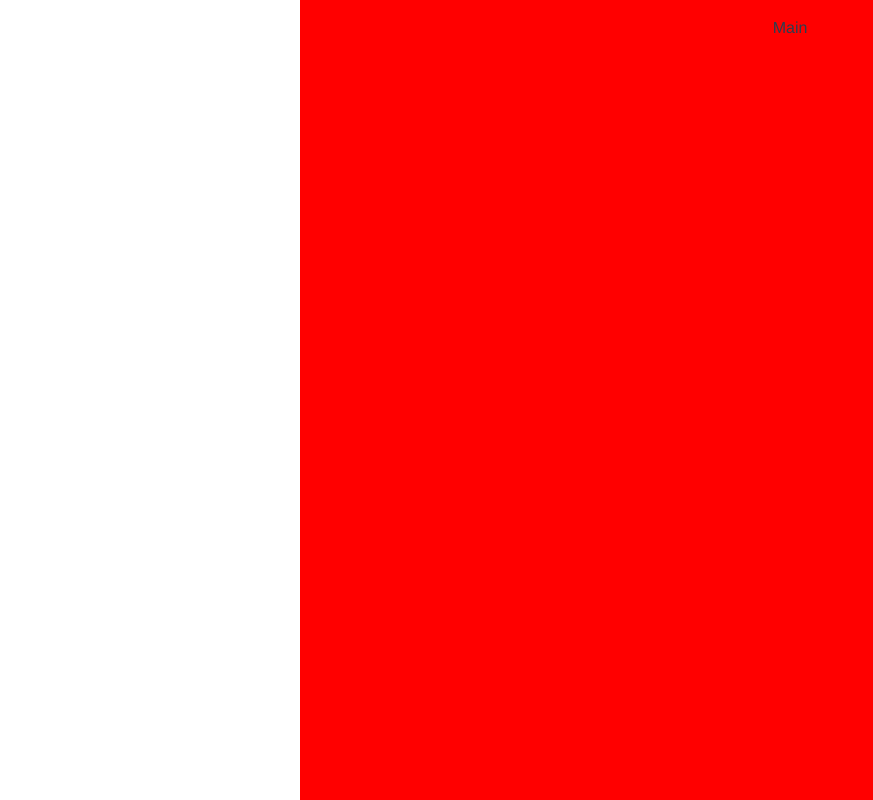
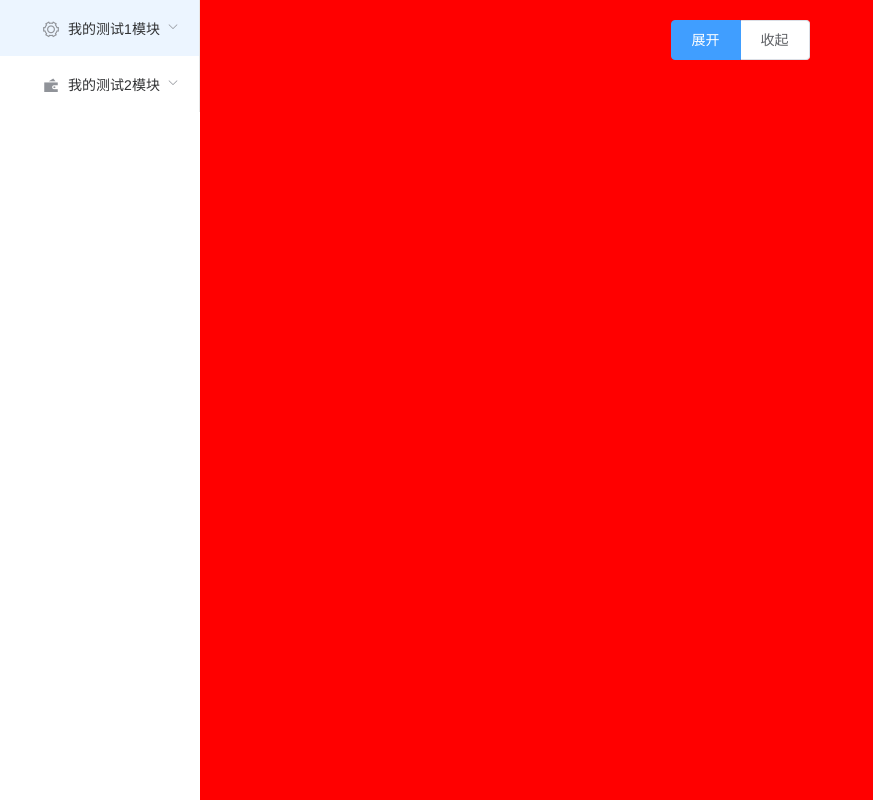
Before and after one commit to xuangegit/cartoonfontWeb, a Vue app: page /#/layout in a window 1280 px wide. Shown: the whole page, without its empty margins (0-873 px from the left). Built offline with nearby package versions, Linux system fonts and the light colour scheme.

Commit message:
优化myLayout组件

```diff
--- a/src/components/newLayout/index.vue
+++ b/src/components/newLayout/index.vue
@@ -1,9 +1,14 @@
 <template>
     <el-container>
-      <el-aside>
-        <nav-menu></nav-menu>
+      <el-aside :style="{width:(isCollapse?'auto':'200px')}">
+        <nav-menu :isCollapse="isCollapse"></nav-menu>
       </el-aside>
-      <el-main>Main</el-main>
+      <el-main>
+        <el-radio-group v-model="isCollapse" style="margin-bottom: 20px;">
+          <el-radio-button :label="false">展开</el-radio-button>
+          <el-radio-button :label="true">收起</el-radio-button>
+        </el-radio-group>
+      </el-main>
     </el-container>
 </template>
 <script>
@@ -13,7 +18,9 @@ export default {
     navMenu
   },
   data(){
-    return {}
+    return {
+      isCollapse: false
+    }
   }
 }
 </script>
--- a/src/components/newLayout/navMenu.vue
+++ b/src/components/newLayout/navMenu.vue
@@ -1,36 +1,46 @@
 <template>
   <div>
+
     <el-menu mode="vertical" :collapse="isCollapse" unique-opened :router="true">
         <template v-for="(subMenuData,i) in menuList">
-          <el-submenu  v-if="subMenuData.children" :key="i" :index="i">
+          <el-submenu  v-if="subMenuData.children" :key="i" :index="i+''">
             <template slot="title">
                 <i :class="subMenuData.icon"></i>
                 <span>{{subMenuData.name}}</span>
             </template>
             <el-menu-item v-for="menuItem in subMenuData.children" :index="menuItem.path" :key="menuItem.path">{{menuItem.name}}</el-menu-item>
           </el-submenu>
+          <el-menu-item v-else  :index="submenuData.path"  :key="subMenuData.path">
+             <i :class="subMenuData.icon"></i>
+             <span slot="title">{{subMenuData.name}}</span>
+          </el-menu-item>
         </template>
     </el-menu>
   </div>
 </template>
 <script>
 export default {
+  props:{
+    isCollapse:{
+      // default: false
+    }
+  },
   data(){
     return{
-      isCollapse: false,
+      // isCollapse: false,
       menuList:[
         {
-          name: 'test1',
+          name: '我的测试1模块',
           icon:"el-icon-setting",
-          chilldren: [
+          children: [
             {name:"上传页面", path:'/upload'},
             {name:'测试页面',path:'/myTest'}
           ]
         },
         {
-          name: 'test2',
-          icon:"el-icon-tools",
-          chilldren: [
+          name: '我的测试2模块',
+          icon:"el-icon-s-finance",
+          children: [
             {name:"3D页面", path:'/css3D'},
             // {name:'测试页面',path:'/myTest'}
           ]
@@ -40,3 +50,8 @@ export default {
   }
 }
 </script>
+<style >
+ .el-menu > .el-submenu__title{
+    text-align: left!important
+  }
+</style>
```
